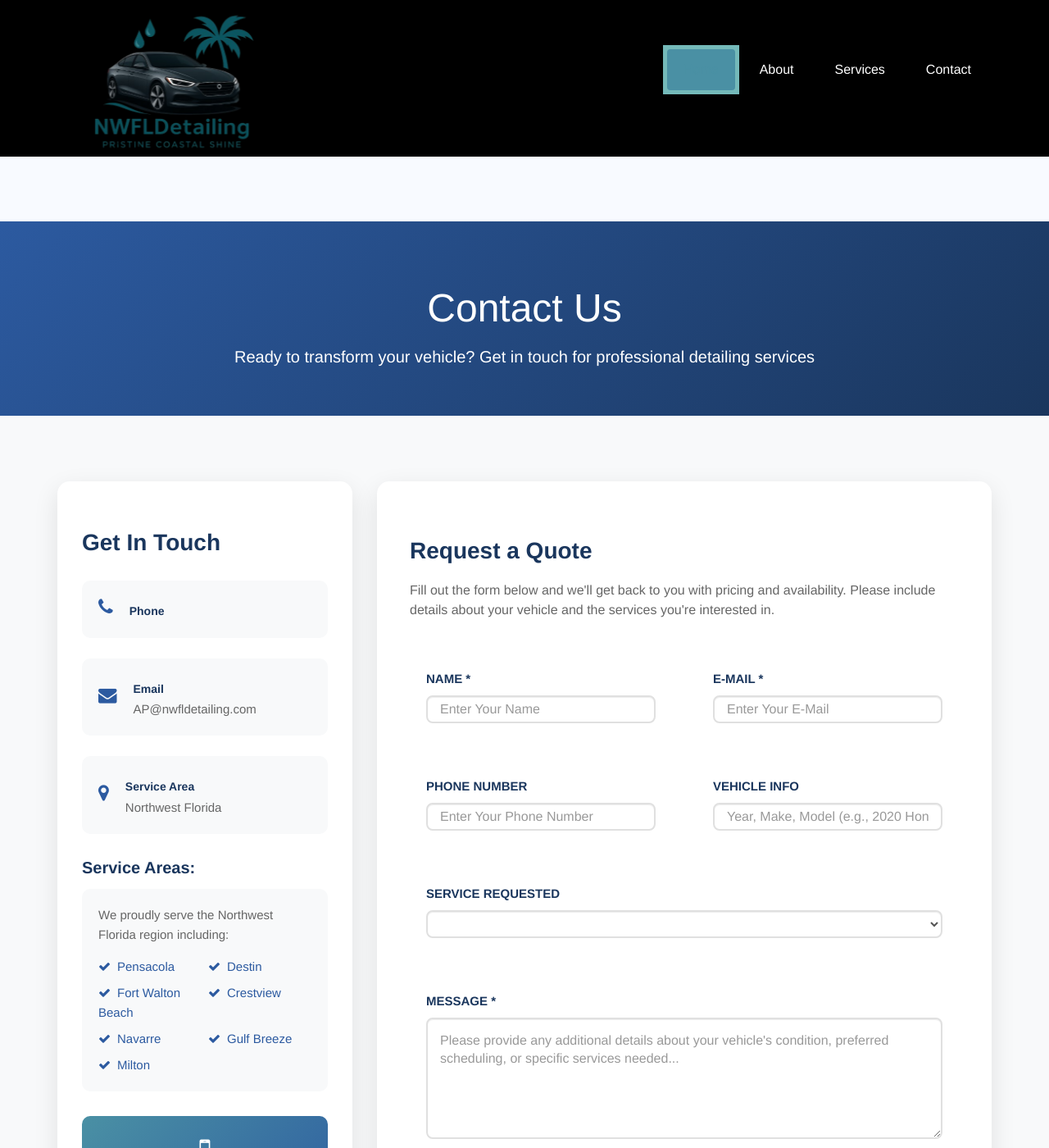
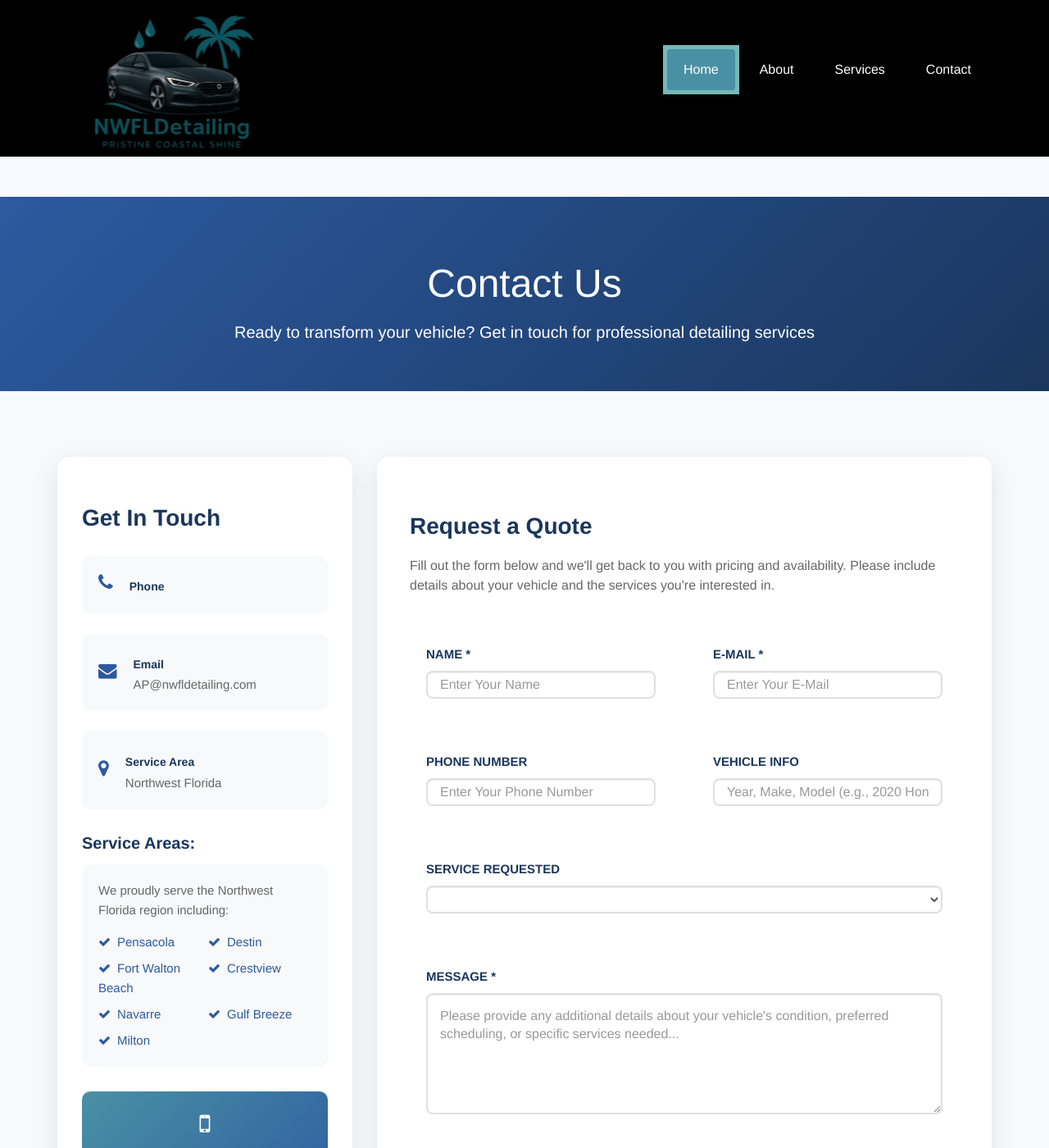
Before and after one commit to UnaffiliatedNetwork/nwfldetailing.github.io, a Jekyll site: the page built from contact.html, in a window 1280 px wide and 1400 px high. Shown: the whole window at 82% size. Built offline with Jekyll 4.4.1, drawn with Linux system fonts in a browser that asks for light colours.

Commit message:
MAJOR UI FIXES: Remove carousel gap, improve navigation highlighting, remove service icon hover effects and Learn More links, increase carousel visibility

```diff
--- a/_includes/header.html
+++ b/_includes/header.html
@@ -70,7 +64,7 @@
 }
 #navbar-section .navbar-nav > .active > a {
   background-color: #4a90a4 !important;
-  color: #4a90a4 !important;
+  color: #ffffff !important;
 }
 
 /* Remove hover effects on service icons */
@@ -84,13 +78,13 @@
 
 /* Push content down to account for larger header */
 body {
-  padding-top: 210px;
+  padding-top: 180px;
 }
 
 /* Specific carousel positioning for homepage */
 #carousel-section {
-  margin-top: auto;
-  padding-top: 0px;
+  margin-top: 0;
+  padding-top: 0;
 }
 
 /* Services section normal spacing */
--- a/_layouts/home_style.html
+++ b/_layouts/home_style.html
@@ -168,7 +168,6 @@
                         <p class="services-icon"><span class="fa fa-car fa-5x"></span></p>
                         <h4 class="services-title">Exterior Detailing</h4>
                         <p class="services-body">Complete exterior wash, wax, and protection. Hand washing, clay bar treatment, and premium wax application for that perfect shine.</p>
-                        <p class="services-more"><a href="#">Learn More</a></p>
                     </div>
                 </div>
 
@@ -177,7 +176,6 @@
                         <p class="services-icon"><i class="fa fa-home fa-5x"></i></p>
                         <h4 class="services-title">Interior Detailing</h4>
                         <p class="services-body">Deep cleaning of interior surfaces, upholstery, carpets, and dashboard. Steam cleaning and conditioning for a fresh, clean cabin.</p>
-                        <p class="services-more"><a href="#">Learn More</a></p>
                     </div>
                 </div>
 
@@ -186,7 +184,6 @@
                         <p class="services-icon"><i class="fa fa-shield fa-5x"></i></p>
                         <h4 class="services-title">Paint Protection</h4>
                         <p class="services-body">Professional paint correction, ceramic coating, and paint protection film application to keep your vehicle looking new.</p>
-                        <p class="services-more"><a href="#">Learn More</a></p>
                     </div>
                 </div>
             </div>
@@ -199,7 +196,6 @@
                         <p class="services-icon"><span class="fa fa-magic fa-5x"></span></p>
                         <h4 class="services-title">Paint Correction</h4>
                         <p class="services-body">Remove swirl marks, scratches, and imperfections. Multi-stage polishing process to restore your paint's original luster.</p>
-                        <p class="services-more"><a href="#">Learn More</a></p>
                     </div>
                 </div>
 
@@ -208,7 +204,6 @@
                         <p class="services-icon"><i class="fa fa-star fa-5x"></i></p>
                         <h4 class="services-title">Premium Packages</h4>
                         <p class="services-body">Complete detail packages combining multiple services for maximum value and protection. Perfect for special occasions.</p>
-                        <p class="services-more"><a href="#">Learn More</a></p>
                     </div>
                 </div>
 
@@ -217,7 +212,6 @@
                         <p class="services-icon"><i class="fa fa-phone fa-5x"></i></p>
                         <h4 class="services-title">Mobile Service</h4>
                         <p class="services-body">We come to you! Professional detailing at your home or office. Convenient scheduling that fits your busy lifestyle.</p>
-                        <p class="services-more"><a href="#">Learn More</a></p>
                     </div>
                 </div>
             </div>
```
Also changed, not shown: other parts of _includes/header.html (+5 -11 lines), 6 other files.
